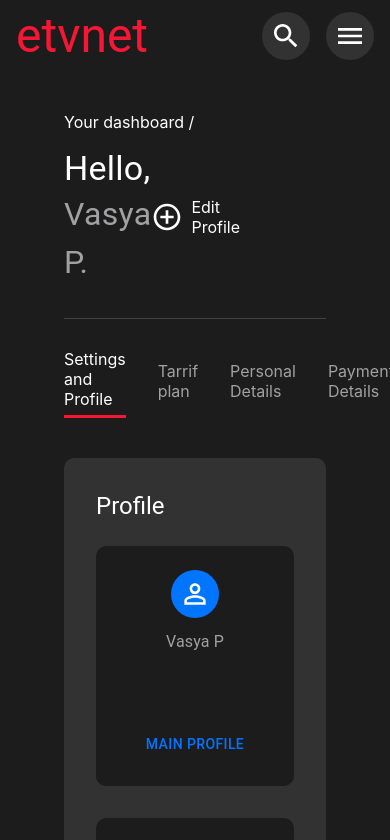
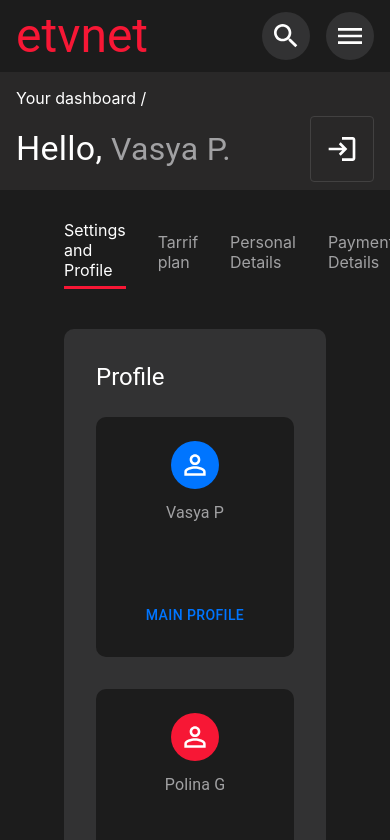
Before and after one commit to tatyanakarlen/matvil-asses, a Next.js app: page / in a window 390 px wide. Shown: the top 840 px of the page. Built offline with nearby package versions, Linux system fonts and the light colour scheme.

Commit message:
added some media queries for mobile nav and welcome panel

```diff
--- a/src/components/Nav/MobileNav.js
+++ b/src/components/Nav/MobileNav.js
@@ -16,7 +16,7 @@ export default function MobileNav() {
   return (
     <Box
       sx={{
-        bgColor: 'primary.dark',
+        bgColor: '#000',
         color: 'text.white',
         display: 'flex',
         justifyContent: 'space-between',
--- a/src/components/dashboard/Panels/SecondaryPanel.js
+++ b/src/components/dashboard/Panels/SecondaryPanel.js
@@ -27,7 +27,13 @@ export default function SecondaryPanel() {
           color: 'text.white',
           py: 0,
           px: 6,
-          mt: '-1.5rem',
+          mt: {
+            xs: '2.5rem',
+            sm: '2.5rem',
+            md: '-1.5rem',
+            lg: '-1.5rem',
+            xl: '-1.5rem',
+          },
         }}
       >
         <List
--- a/src/components/dashboard/Panels/WelcomePanel.js
+++ b/src/components/dashboard/Panels/WelcomePanel.js
@@ -1,27 +1,69 @@
 import { Typography, Box, Button } from '@mui/material';
 import LoginIcon from '@mui/icons-material/Login';
 import AddCircleOutlineIcon from '@mui/icons-material/AddCircleOutline';
+import { useMediaQuery } from '@mui/material';
 
 export default function WelcomePanel() {
+  const isSmallScreen = useMediaQuery((theme) =>
+    theme.breakpoints.between('xs', 'md')
+  );
+
   return (
     <>
       <Box
         sx={{
           width: '100%',
           color: 'text.white',
-          py: 5,
-          px: 8,
+          bgcolor: {
+            xs: 'primary.mainMobile',
+            sm: 'primary.mainMobile',
+            md: 'primary.dark',
+            lg: 'primary.dark',
+            xl: 'primary.dark',
+          },
+
+          px: {
+            xs: 2,
+            sm: 3,
+            md: 8,
+            lg: 8,
+          },
+          py: {
+            xs: 1,
+            sm: 2,
+            md: 7,
+            lg: 5,
+          },
         }}
       >
         <Box
           sx={{
             display: 'flex',
             flexDirection: 'column',
-            pb: 4,
-            borderBottom: '1px solid rgb(66 65 65) ',
+            pb: {
+              xs: 0,
+              sm: 0,
+              md: 4,
+              lg: 4,
+              xl: 4,
+            },
+            borderBottom: {
+              md: '1px solid rgb(66 65 65)',
+              lg: '1px solid rgb(66 65 65)',
+              xl: '1px solid rgb(66 65 65)',
+            },
           }}
         >
-          <Typography variant="h7" sx={{ color: 'text.white' }}>
+          <Typography
+            variant="h7"
+            sx={{
+              color: 'text.white',
+              mt: {
+                xs: 1,
+                sm: 1,
+              },
+            }}
+          >
             Your dashboard /
           </Typography>
           <Box
@@ -29,7 +71,13 @@ export default function WelcomePanel() {
               display: 'flex',
               alignItems: 'center',
               justifyContent: 'space-between',
-              mt: 2,
+              mt: {
+                xs: 1,
+                sm: 1,
+                md: 2,
+                lg: 2,
+                xl: 2,
+              },
             }}
           >
             <Typography variant="h4">
@@ -41,27 +89,61 @@ export default function WelcomePanel() {
                 Vasya P.
               </Typography>
             </Typography>
-
+            {!isSmallScreen && (
               <Box>
                 <Typography
                   variant="h7"
                   sx={{ mr: 40, display: 'flex', alignItems: 'center', gap: 1 }}
                 >
-                <AddCircleOutlineIcon sx={{ fontSize: '2rem' }} />
+                  <AddCircleOutlineIcon
+                    sx={{
+                      fontSize: '2rem',
+                      mb: {
+                        xs: 2,
+                        sm: 2,
+                      },
+                    }}
+                  />
                   Edit Profile
                 </Typography>
               </Box>
+            )}
             <Button
               sx={{
-                py: 1,
-                fontSize: '0.7rem',
+                py: {
+                  xs: 2,
+                  sm: 2,
+                  md: 1,
+                  lg: 1,
+                },
+                px: {
+                  xs: 1,
+                  sm: 1,
+                  md: 2.5,
+                  lg: 2.5,
+                },
+
                 color: 'text.white',
                 border: '1px solid rgb(66 65 65)',
               }}
               variant="outlined"
             >
-              Logout
-              <LoginIcon sx={{ ml: 1 }} />
+              {!isSmallScreen && 'Logout'}
+
+              <LoginIcon
+                sx={{
+                  ml: {
+                    md: 1,
+                    lg: 1,
+                  },
+                  fontSize: {
+                    xs: '2rem',
+                    sm: '2rem',
+                    md: '1.5rem',
+                    lg: '2rem',
+                  },
+                }}
+              />
             </Button>
           </Box>
         </Box>
--- a/utils/theme.js
+++ b/utils/theme.js
@@ -26,10 +26,13 @@ export const theme = createTheme({
     primary: {
       main: '#323233',
       dark: '#1c1c1c',
+      mainMobile: '#292828',
+      darkMobile: '#272727',
     },
     secondary: {
       main: '#F71735',
       dark: '#0075FF',
+
     },
     text: {
       main: '#a1a1a3',
```
Lines whose indentation alone changed are shown as unchanged.
